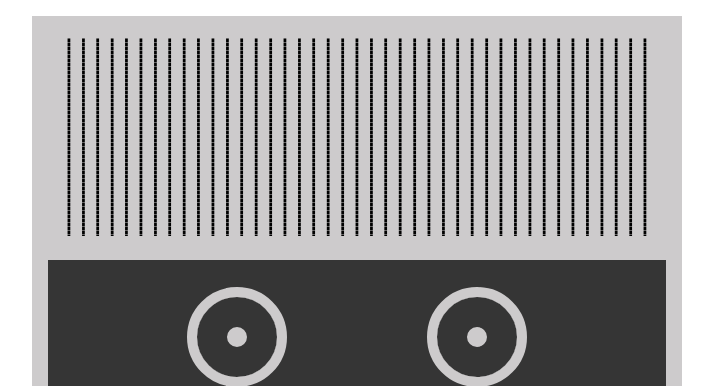
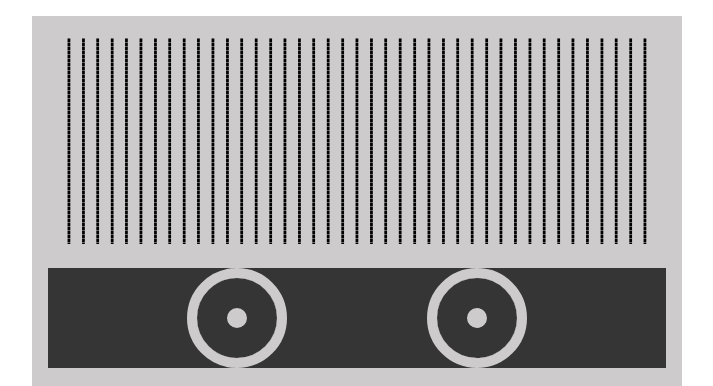
Before and after one commit to arjunindia/cassette-like-player, a plain HTML site: page index.html in a window 1280 px wide. Shown: the top 386 px of the page, without its empty margins (283-996 px from the left). Drawn offline with Linux system fonts and the light colour scheme; a web font is replaced by a local one.

Commit message:
Quick css fix 1

```diff
--- a/style.css
+++ b/style.css
@@ -16,12 +16,11 @@ body {
 .body {
   width: 90vw;
   max-width: 650px;
-  height: calc(100vh - 2rem);
   margin: 1rem;
   background-color: #cdcbcc;
 }
 .speaker {
-  height: 25%;
+  height: 25vh;
   background-color: #cdcbcc;
   margin: 1vh 1vw;
   word-wrap: break-word;
```
